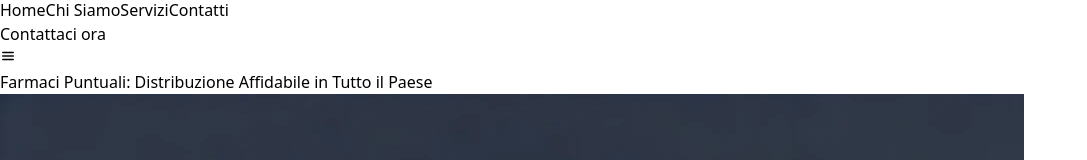
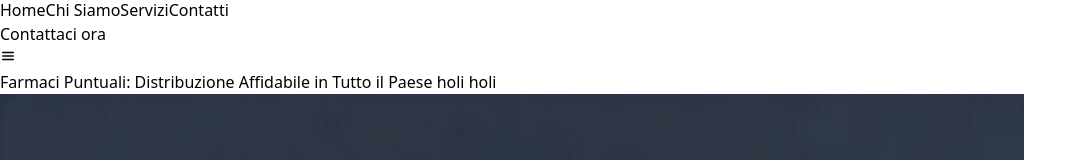
Before and after one commit to maugos1813/GamonalTrasporti, a React (Vite) app: page / in a window 1280 px wide. Shown: the part 460-620 px from the top of the page, without its empty margins (0-1087 px from the left). Built offline with nearby package versions, Linux system fonts and the light colour scheme.

Commit message:
prueba de git en Macbook

```diff
--- a/package.json
+++ b/package.json
@@ -27,6 +27,6 @@
     "globals": "^15.9.0",
     "postcss": "^8.4.47",
     "tailwindcss": "^3.4.14",
-    "vite": "^5.4.8"
+    "vite": "^5.4.11"
   }
 }
--- a/src/components/Home.jsx
+++ b/src/components/Home.jsx
@@ -20,7 +20,7 @@ export const Home = () => {
       <div className="flex flex-col border m-5 rounded-xl shadow-2xl bg-cover bg-center border-green-300">
         <div className="mb-4">
           <h1 className="text-[5vh] sm:text-[7vh] text-center px-3 mt-3 text-gray-600 font-bold">
-            Farmaci Puntuali: Distribuzione Affidabile in Tutto il Paese
+            Farmaci Puntuali: Distribuzione Affidabile in Tutto il Paese holi holi
           </h1>
         </div>
 
```
Also changed, not shown: 1 other file (tests, documents, lock files or other folders).
